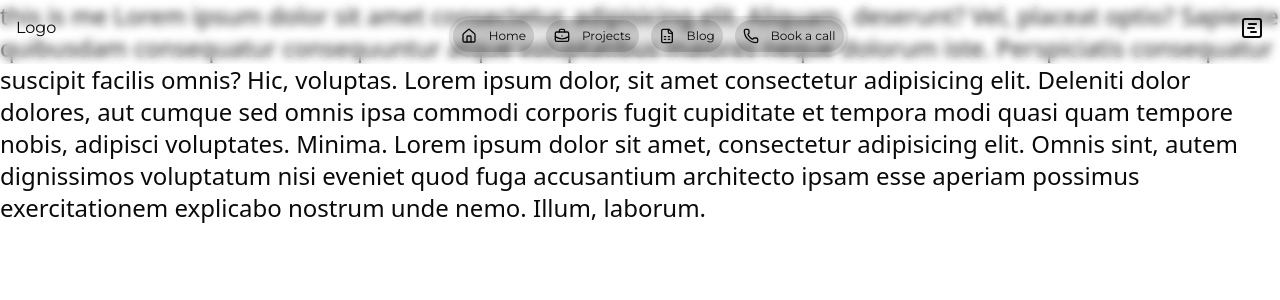
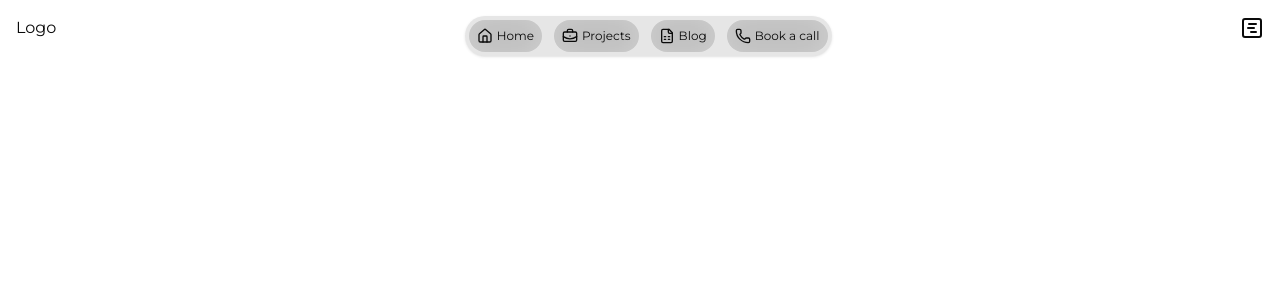
Before and after one commit to iamsaifulalom/personal-portfolio, a Next.js app: page / in a window 1280 px wide. Shown: the top 300 px of the page. Built offline with nearby package versions, Linux system fonts and the light colour scheme.

Commit message:
unnesary text removed

```diff
--- a/src/components/header/Navigaion.jsx
+++ b/src/components/header/Navigaion.jsx
@@ -5,7 +5,7 @@ export default function Navigation() {
   return (
     <div className='flex gap-3 py-5 px-1 bg-foreground/10 backdrop-blur-sm shadow-sm rounded-full items-center'>
         {navigationLinks.map(({ Icon , name})=> (
-            <div key={name} className='flex text-sm gap-3 cursor-pointer bg-foreground/10 backdrop-blur-lg rounded-full py-1 px-2 items-center'>
+            <div key={name} className='flex text-sm gap-1 cursor-pointer bg-foreground/10 backdrop-blur-lg rounded-full py-1 px-2 items-center'>
                <Icon className='w-4'/> <span className='text-xs'>{name}</span>
             </div>
         ))}
--- a/src/components/hero/hero.jsx
+++ b/src/components/hero/hero.jsx
@@ -1,12 +1,8 @@
 import React from 'react'
-import Header from '../header/header'
 
 export default function Hero() {
   return (
     <div className='text-foreground  text-2xl w-full h-screen'>
-        this is me Lorem ipsum dolor sit amet consectetur, adipisicing elit. Aliquam, deserunt? Vel, placeat optio? Sapiente quibusdam consequatur consequuntur atque voluptatibus maiores neque dolorum iste. Perspiciatis consequatur suscipit facilis omnis? Hic, voluptas.
-        Lorem ipsum dolor, sit amet consectetur adipisicing elit. Deleniti dolor dolores, aut cumque sed omnis ipsa commodi corporis fugit cupiditate et tempora modi quasi quam tempore nobis, adipisci voluptates. Minima.
-        Lorem ipsum dolor sit amet, consectetur adipisicing elit. Omnis sint, autem dignissimos voluptatum nisi eveniet quod fuga accusantium architecto ipsam esse aperiam possimus exercitationem explicabo nostrum unde nemo. Illum, laborum.
     </div>
   )
 }
```
Also changed, not shown: 1 other file (tests, documents, lock files or other folders).
